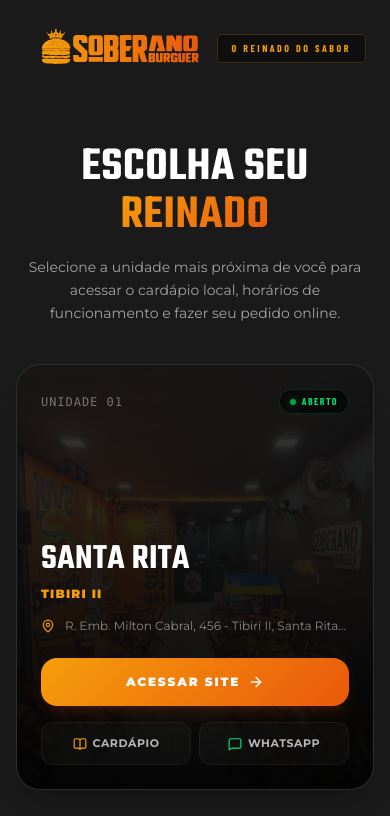
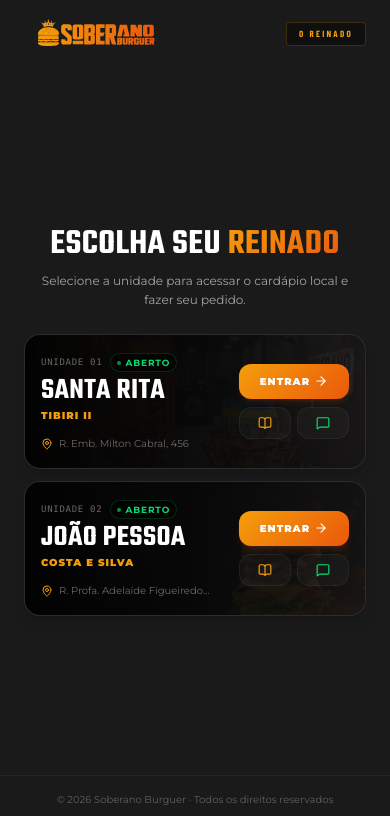
Before and after one commit to soberanoburguer/soberanoburguer, a Next.js app: page / in a window 390 px wide. Shown: the top 816 px of the page. Built offline with nearby package versions, Linux system fonts and the light colour scheme.

Commit message:
design(mobile): optimize unit selector layout to display both branches above the fold on mobile

```diff
--- a/src/app/page.tsx
+++ b/src/app/page.tsx
@@ -6,7 +6,6 @@
 import { MapPin, ArrowRight, MessageSquare, BookOpen, Sparkles } from "lucide-react";
 import { UNIDADES, UnidadeInfo } from "@/lib/unidades";
 
-// Função para calcular se a loja está aberta baseado no horário padrão (17:30 - 00:00)
 function getBranchStatus() {
   const now = new Date();
   const minutes = now.getHours() * 60 + now.getMinutes();
@@ -58,9 +57,9 @@
         />
       </div>
 
-      {/* Header */}
-      <header className="w-full max-w-7xl mx-auto px-6 py-6 flex items-center justify-between z-10">
-        <div className="relative h-12 w-48">
+      {/* Header — compacto no mobile */}
+      <header className="w-full max-w-7xl mx-auto px-6 py-4 md:py-6 flex items-center justify-between z-10">
+        <div className="relative h-9 w-36 md:h-12 md:w-48">
           <Image
             src="/brand/wordmark+logo.svg"
             alt="Soberano Burguer"
@@ -69,49 +68,144 @@
             priority
           />
         </div>
-        <span className="font-label text-[10px] font-bold tracking-[0.25em] uppercase text-brand-amber bg-black/40 border border-brand-amber/20 px-3.5 py-1.5 rounded backdrop-blur-md">
-          O Reinado do Sabor
+        <span className="font-label text-[9px] md:text-[10px] font-bold tracking-[0.25em] uppercase text-brand-amber bg-black/40 border border-brand-amber/20 px-3 py-1 md:px-3.5 md:py-1.5 rounded backdrop-blur-md">
+          O Reinado
         </span>
       </header>
 
-      {/* Toast de Visita Anterior */}
+      {/* Toast de Visita Anterior — muito mais compacto no mobile */}
       {lastVisited && (
-        <div className="w-full max-w-xl mx-auto px-4 z-20 animate-in fade-in slide-in-from-top duration-500">
-          <div className="bg-black/60 border border-brand-amber/20 backdrop-blur-xl rounded-2xl p-4 flex flex-col sm:flex-row items-center justify-between gap-4 shadow-2xl">
-            <div className="flex items-center gap-3">
-              <span className="w-9 h-9 rounded-full bg-brand-amber/10 flex items-center justify-center text-brand-amber shrink-0">
-                <Sparkles className="w-4 h-4" />
+        <div className="w-full max-w-xl mx-auto px-4 z-20 animate-in fade-in slide-in-from-top duration-500 my-1 md:my-0">
+          <div className="bg-black/60 border border-brand-amber/20 backdrop-blur-xl rounded-xl p-2.5 md:p-4 flex items-center justify-between gap-4 shadow-2xl">
+            <div className="flex items-center gap-2 md:gap-3">
+              <span className="w-7 h-7 md:w-9 md:h-9 rounded-full bg-brand-amber/10 flex items-center justify-center text-brand-amber shrink-0">
+                <Sparkles className="w-3.5 h-3.5 md:w-4 md:h-4" />
               </span>
-              <p className="text-sm text-white/80 text-center sm:text-left">
-                Você visitou <strong className="text-white">{lastVisited.cidade}</strong> recentemente.
+              <p className="text-[11px] md:text-sm text-white/80">
+                Unidade recente: <strong className="text-white">{lastVisited.cidade}</strong>
               </p>
             </div>
             <Link
               href={`/${lastVisited.slug}`}
               onClick={() => handleSelect(lastVisited.slug)}
-              className="inline-flex items-center gap-1.5 px-4 py-2 rounded-xl bg-soberano-gradient text-white text-xs font-black uppercase tracking-wider hover:opacity-90 transition-opacity whitespace-nowrap"
+              className="inline-flex items-center gap-1 px-3 py-1.5 rounded-lg bg-soberano-gradient text-white text-[10px] font-black uppercase tracking-wider hover:opacity-90 transition-opacity whitespace-nowrap"
             >
-              Ir para lá
-              <ArrowRight className="w-3.5 h-3.5" />
+              Entrar
+              <ArrowRight className="w-3 h-3" />
             </Link>
           </div>
         </div>
       )}
 
       {/* Main Content */}
-      <main className="flex-1 flex flex-col items-center justify-center px-4 py-12 z-10 max-w-5xl mx-auto w-full">
-        {/* Título principal */}
-        <div className="text-center mb-10 max-w-2xl">
-          <h1 className="font-heading text-5xl md:text-7xl leading-none uppercase tracking-[0.01em] mb-4">
+      <main className="flex-1 flex flex-col items-center justify-center px-4 py-4 md:py-12 z-10 max-w-5xl mx-auto w-full">
+        {/* Título principal — Reduzido e otimizado no mobile */}
+        <div className="text-center mb-6 md:mb-10 max-w-2xl">
+          <h1 className="font-heading text-4xl md:text-7xl leading-none uppercase tracking-[0.01em] mb-2 md:mb-4">
             Escolha seu <span className="text-soberano-gradient">Reinado</span>
           </h1>
-          <p className="text-white/60 text-sm md:text-base leading-relaxed">
-            Selecione a unidade mais próxima de você para acessar o cardápio local, horários de funcionamento e fazer seu pedido online.
+          <p className="text-white/60 text-[12px] md:text-base leading-relaxed px-4 md:px-0">
+            Selecione a unidade para acessar o cardápio local e fazer seu pedido.
           </p>
         </div>
 
-        {/* Unidades Cards Grid */}
-        <div className="grid grid-cols-1 md:grid-cols-2 gap-8 w-full">
+        {/* ── DESIGN MOBILE: Cards Horizontais Compactos (Sem Scroll) ── */}
+        <div className="flex flex-col gap-3 w-full md:hidden px-2">
+          {Object.values(UNIDADES).map((unidade) => {
+            const isSR = unidade.id === "santa-rita";
+
+            return (
+              <div
+                key={unidade.id}
+                className="relative rounded-2xl border border-white/10 bg-brand-gray/60 p-4 overflow-hidden flex items-center justify-between gap-4 h-[135px] shadow-lg"
+              >
+                {/* Background overlay escuro */}
+                <div className="absolute inset-0 bg-gradient-to-r from-black/90 via-black/60 to-transparent z-0 pointer-events-none" />
+
+                {/* Imagem de fundo com opacidade sutil */}
+                <div className="absolute inset-0 w-full h-full -z-10 opacity-20">
+                  <Image
+                    src={isSR ? "/images/interior.webp" : "/images/hero-bg.webp"}
+                    alt={unidade.nome}
+                    fill
+                    className="object-cover"
+                  />
+                </div>
+
+                {/* Conteúdo textual (Esquerda) */}
+                <div className="z-10 flex flex-col justify-between h-full py-0.5">
+                  <div>
+                    <div className="flex items-center gap-2 mb-1">
+                      <span className="font-mono text-[9px] text-white/40 tracking-[0.08em] uppercase">
+                        Unidade {isSR ? "01" : "02"}
+                      </span>
+                      <span
+                        className={`flex items-center gap-1 text-[9px] font-bold tracking-[0.1em] uppercase px-1.5 py-0.5 rounded-full bg-black/60 border ${
+                          status.isOpen
+                            ? "text-green-400 border-green-500/20"
+                            : "text-red-400 border-red-500/20"
+                        }`}
+                      >
+                        <span
+                          className={`w-1 h-1 rounded-full ${
+                            status.isOpen ? "bg-green-500 animate-pulse" : "bg-red-500"
+                          }`}
+                        />
+                        {status.isOpen ? "Aberto" : "Fechado"}
+                      </span>
+                    </div>
+
+                    <h3 className="font-heading text-3xl uppercase leading-none text-white">
+                      {unidade.cidade}
+                    </h3>
+                    <p className="text-brand-amber font-sans text-[10px] font-black uppercase tracking-widest mt-0.5">
+                      {unidade.bairro}
+                    </p>
+                  </div>
+
+                  <div className="flex gap-1.5 items-center text-white/40 text-[10px] leading-none">
+                    <MapPin className="w-3 h-3 text-brand-amber shrink-0" />
+                    <span className="line-clamp-1 max-w-[170px]">{unidade.endereco.split(" - ")[0]}</span>
+                  </div>
+                </div>
+
+                {/* Ações Verticais (Direita) */}
+                <div className="z-10 flex flex-col gap-2 shrink-0 justify-center h-full">
+                  <Link
+                    href={`/${unidade.slug}`}
+                    onClick={() => handleSelect(unidade.slug)}
+                    className="flex items-center justify-center gap-1 px-4 py-2.5 rounded-xl bg-soberano-gradient text-white text-[10px] font-black uppercase tracking-[0.1em] transition-transform active:scale-95 shadow-md shadow-brand-orange/15 w-[110px]"
+                  >
+                    Entrar
+                    <ArrowRight className="w-3.5 h-3.5" />
+                  </Link>
+
+                  <div className="flex gap-1.5">
+                    <a
+                      href={unidade.cardapioLink}
+                      target="_blank"
+                      aria-label="Cardápio"
+                      className="flex-1 flex items-center justify-center py-2 rounded-lg border border-white/5 bg-white/[0.03] hover:bg-white/[0.08] text-white/80 hover:text-white transition-colors"
+                    >
+                      <BookOpen className="w-3.5 h-3.5 text-brand-amber" />
+                    </a>
+                    <a
+                      href={unidade.whatsappLink}
+                      target="_blank"
+                      aria-label="WhatsApp"
+                      className="flex-1 flex items-center justify-center py-2 rounded-lg border border-white/5 bg-white/[0.03] hover:bg-white/[0.08] text-white/80 hover:text-white transition-colors"
+                    >
+                      <MessageSquare className="w-3.5 h-3.5 text-green-400" />
+                    </a>
+                  </div>
+                </div>
+              </div>
+            );
+          })}
+        </div>
+
+        {/* ── DESIGN DESKTOP: Cards Tradicionais Imersivos (Grid) ── */}
+        <div className="hidden md:grid grid-cols-2 gap-8 w-full">
           {Object.values(UNIDADES).map((unidade) => {
             const isSR = unidade.id === "santa-rita";
 
@@ -209,12 +303,12 @@
         </div>
       </main>
 
-      {/* Footer */}
-      <footer className="w-full max-w-7xl mx-auto px-6 py-8 border-t border-white/5 flex flex-col md:flex-row items-center justify-between gap-4 z-10 text-center md:text-left">
-        <p className="text-[11px] text-white/30">
+      {/* Footer — compacto no mobile */}
+      <footer className="w-full max-w-7xl mx-auto px-6 py-4 md:py-8 border-t border-white/5 flex flex-col md:flex-row items-center justify-between gap-2 md:gap-4 z-10 text-center md:text-left">
+        <p className="text-[10px] md:text-[11px] text-white/30">
           © 2026 Soberano Burguer · Todos os direitos reservados
         </p>
-        <p className="text-[10px] text-white/30 tracking-[0.04em]">
+        <p className="text-[9px] md:text-[10px] text-white/30 tracking-[0.04em]">
           Desenvolvido por <span className="text-white/50 font-semibold">Richard G. - Soluções Digitais</span>
         </p>
       </footer>
```
